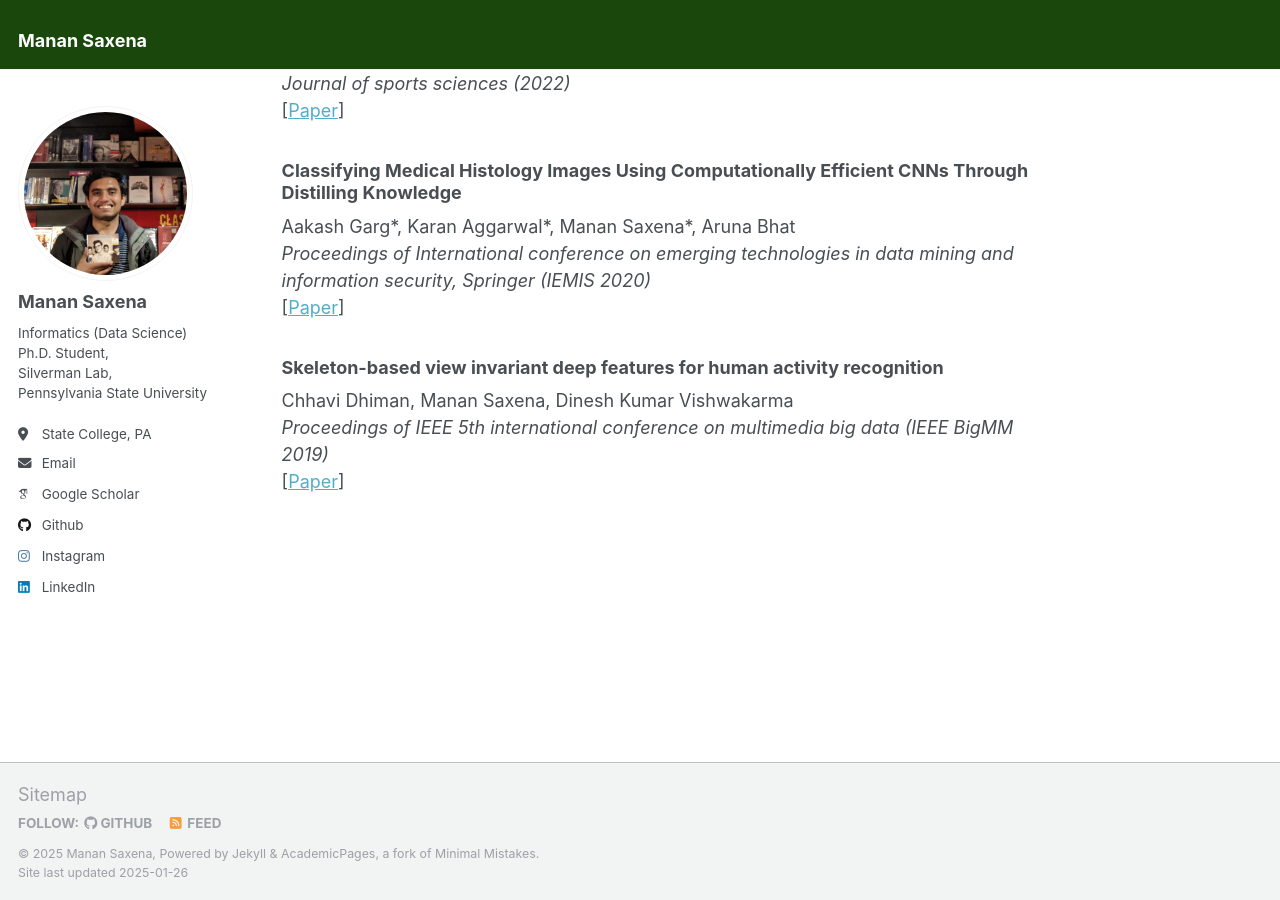
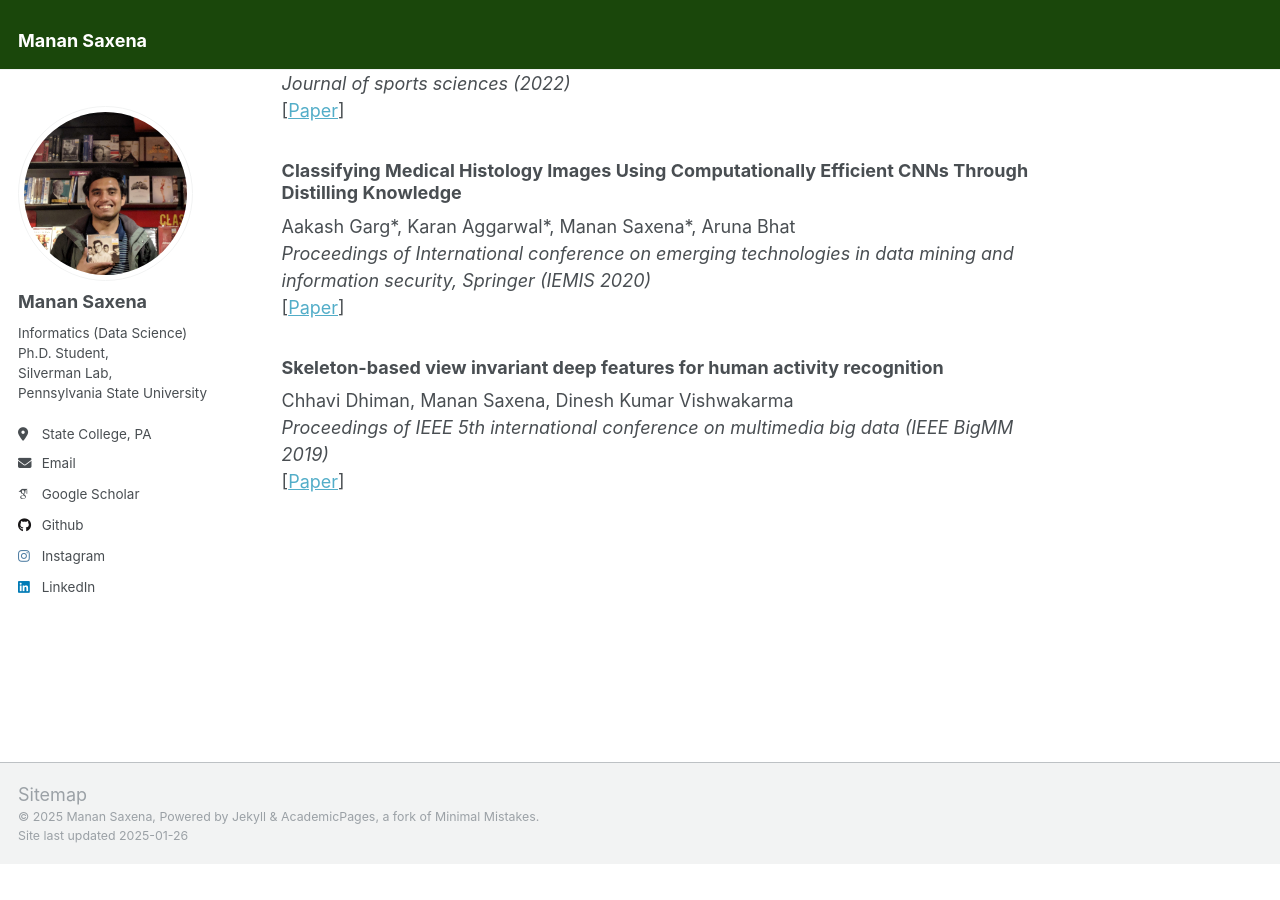
Before and after one commit to manansaxena/manansaxena.github.io, a Jekyll site: the page built from _pages/about.md, in a window 1280 px wide and 900 px high, scrolled down 1232 px. Built offline with Jekyll 4.4.1, drawn with Linux system fonts in a browser that asks for light colours; some web fonts are replaced; after the commit the page ends 2095 px from its top, so only the background shows below that.

Commit message:
remove footer

```diff
--- a/_includes/footer.html
+++ b/_includes/footer.html
@@ -1,6 +1,6 @@
 {% include base_path %}
 
-{% if site.author.github or site.author.bitbucket or site.atom_feed.hide != true %}
+<!-- {% if site.author.github or site.author.bitbucket or site.atom_feed.hide != true %}
 <div class="page__footer-follow">
   <ul class="social-icons">
     {% if site.data.ui-text[site.locale].follow_label %}
@@ -17,7 +17,7 @@
     {% endif %}
   </ul>
 </div>
-{% endif %}
+{% endif %} -->
 
 <div class="page__footer-copyright">
   &copy; {{ site.time | date: '%Y' }} {{ site.name | default: site.title }}, {{ site.data.ui-text[site.locale].powered_by | default: "Powered by" }} <a href="http://jekyllrb.com" rel="nofollow">Jekyll</a> &amp; <a href="https://github.com/academicpages/academicpages.github.io">AcademicPages</a>, a fork of <a href="https://mademistakes.com/work/minimal-mistakes-jekyll-theme/" rel="nofollow">Minimal Mistakes</a>.<br />
```
